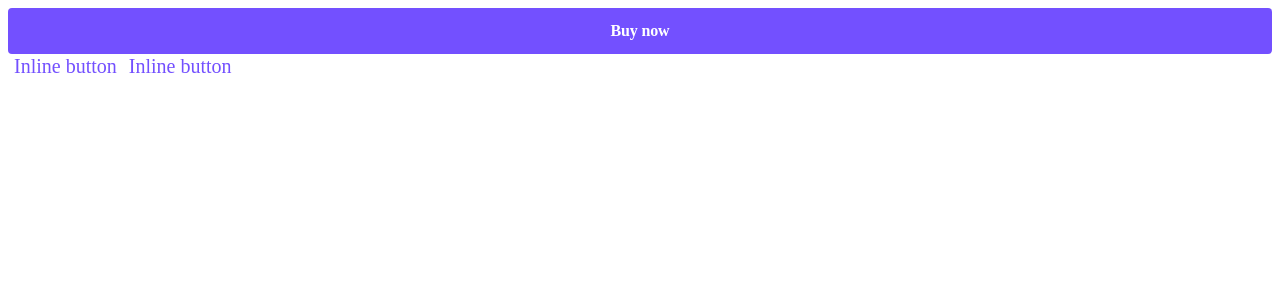
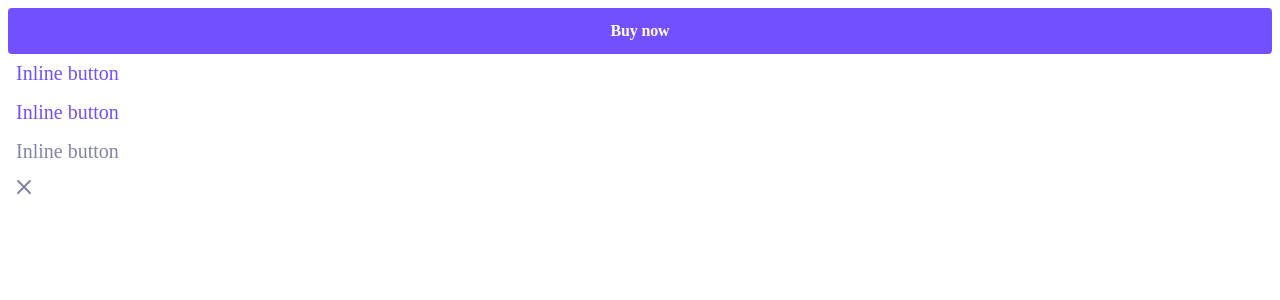
Before and after one commit to JorgeFrias/some-random-react-code, a Next.js app in the folder code-interview-invopop/: page / in a window 1280 px wide. Shown: the top 300 px of the page. Built offline with nearby package versions, Linux system fonts and the light colour scheme.

Commit message:
The close button element.

```diff
--- a/code-interview-invopop/app/page.tsx
+++ b/code-interview-invopop/app/page.tsx
@@ -10,8 +10,11 @@ import {
 } from "../src/components/buttons/LargeButtonComponent";
 
 import {
-  InlineButton
+  InlineButton,
+  ButtonRole as InlineButtonRole,
 } from "../src/components/buttons/InlineButtonComponent";
+
+import { CloseButton } from "../src/components/buttons/CloseButtonComponent";
 
 export default function Home() {
   const tmpOnClick = () => {};
@@ -23,14 +26,19 @@ export default function Home() {
           Buy now
         </LargeButton>
 
-        <InlineButton onClick={tmpOnClick}>
+        <InlineButton role={InlineButtonRole.Primary} onClick={tmpOnClick}>
           Inline button
         </InlineButton>
 
-        <InlineButton onClick={tmpOnClick} backgroundOnHover={true}>
+        <InlineButton role={InlineButtonRole.Primary} onClick={tmpOnClick} backgroundOnHover={true}>
           Inline button
         </InlineButton>
 
+        <InlineButton role={InlineButtonRole.Secondary} onClick={tmpOnClick} backgroundOnHover={true}>
+          Inline button
+        </InlineButton>
+
+        <CloseButton onClick={tmpOnClick} backgroundOnHover={true}/>
       </div>
     </main>
   );
--- /dev/null
+++ b/code-interview-invopop/src/components/buttons/CloseButtonComponent.tsx
@@ -0,0 +1,42 @@
+"use client";
+
+import React from "react";
+import styles from "./InlineButtonComponent.module.scss";
+import { InlineButton, ButtonRole } from "./InlineButtonComponent";
+
+interface Props {
+  backgroundOnHover?: boolean;
+  onClick: () => void;
+}
+
+/**
+ * Defines a standard close button (an X icon).
+ */
+const CloseButton: React.FC<Props> = ({ backgroundOnHover, onClick }) => {
+
+  return (
+    <InlineButton role={ButtonRole.Secondary} onClick={onClick} backgroundOnHover={ backgroundOnHover }>
+      <svg
+        xmlns="http://www.w3.org/2000/svg"
+        width="16"
+        height="16"
+        viewBox="0 0 16 16"
+        fill="none"
+        // style={{ verticalAlign: 'middle' }} // Add this style to center the SVG vertically
+
+      >
+        <path
+          fill-rule="evenodd"
+          clip-rule="evenodd"
+          d="M1.29289 1.29289C1.68342 0.902369 2.31658 0.902369 2.70711 1.29289L8 6.58579L13.2929 1.29289C13.6834 0.902369 14.3166 0.902369 14.7071 1.29289C15.0976 1.68342 15.0976 2.31658 14.7071 2.70711L9.41421 8L14.7071 13.2929C15.0976 13.6834 15.0976 14.3166 14.7071 14.7071C14.3166 15.0976 13.6834 15.0976 13.2929 14.7071L8 9.41421L2.70711 14.7071C2.31658 15.0976 1.68342 15.0976 1.29289 14.7071C0.902369 14.3166 0.902369 13.6834 1.29289 13.2929L6.58579 8L1.29289 2.70711C0.902369 2.31658 0.902369 1.68342 1.29289 1.29289Z"
+        />
+      </svg>
+    </InlineButton>
+  );
+};
+
+InlineButton.defaultProps = {
+  backgroundOnHover: false, // By default, the button will not have a background on hover.
+};
+
+export { CloseButton };
--- a/code-interview-invopop/src/components/buttons/InlineButtonComponent.module.scss
+++ b/code-interview-invopop/src/components/buttons/InlineButtonComponent.module.scss
@@ -3,20 +3,45 @@
 .button_inline {
     color: $color-button-inline;
     font-family: Avenir;
-    font-size: 1.25rem;     // font-size: 20px; 1rem = 16px
+    font-size: 1.25rem;             // font-size: 20px; 1rem = 16px
     font-style: normal;
     font-weight: 350;
-    // line-height: 1.56rem;   // line-height: 25px; 1rem = 16px
+    // line-height: 1.56rem;        // line-height: 25px; 1rem = 16px
 
     // Remove the default button styles
     background-color: transparent;
     border: none;
     outline: none;
 
+    // Layout
+    justify-content: center;
+    display: flex;
+    padding: 0.5rem;
+
+    & > svg {
+        fill: $color-button-inline; // SVGs inside the button
+    }
+
     &:hover {
         color: darken($color-button-inline, 20%);      // Way darker than when it's a button with background, but it's perceived as the same color
         transition: background-color 0.2s ease-in-out;
     }
+
+    // MARK: - Role variations
+    &_secondary {
+        @extend .button_inline;
+        color: $color-action-secondary;
+
+        & > svg {
+            fill: $color-action-secondary; // SVGs inside the button
+        }
+
+        &:hover {
+            color: darken($color-action-secondary, 20%);
+            transition: background-color 0.2s ease-in-out;
+        }
+    }
+
 }
 
 /// Adds a hover region to the button. The hover region is a circle that surrounds the button and is used communicate the area where the user can click.
--- a/code-interview-invopop/src/components/buttons/InlineButtonComponent.tsx
+++ b/code-interview-invopop/src/components/buttons/InlineButtonComponent.tsx
@@ -3,21 +3,61 @@
 import React from "react";
 import styles from "./InlineButtonComponent.module.scss";
 
+// TODO: TextButton is a better name, because the element is not inline, but it has the same visual hierarchy as the text around it.
+
+/**
+ *  Button role, defines the visual hierarchy of the button.
+ */
+enum ButtonRole {
+  Primary,
+  Secondary,
+}
+
 interface Props {
+  role: ButtonRole;
   backgroundOnHover?: boolean;
   children: React.ReactNode;
   onClick: () => void;
 }
 
 /**
+ * Returns the class name for the button, based on the role and if it has a background on hover.
+ */
+const getButtonClass = (role: ButtonRole, backgroundOnHover?: boolean) => {
+  let buttonClass = styles.button_inline;
+
+  // Set the button class based on the role.
+  switch (role) {
+    case ButtonRole.Primary:
+      buttonClass = styles.button_inline;
+      break;
+    case ButtonRole.Secondary:
+      buttonClass = styles.button_inline_secondary;
+      break;
+    default:
+      break;
+  }
+
+  // If the button has a background on hover, add the class.
+  if (backgroundOnHover) {
+    buttonClass += ` ${styles.button_inline_hover_region}`;
+  }
+
+  return buttonClass;
+};
+
+/**
  * Defines a button with the same visual hierarchy as the text around it.
  *
  * Can have a background on hover, to increase the perceived clickable area. When using touch devices, probably is not needed as users are used to this pattern.
  */
-const InlineButton: React.FC<Props> = ({ backgroundOnHover, children, onClick }) => {
-  const buttonClass = backgroundOnHover
-    ? `${styles.button_inline} ${styles.button_inline_hover_region}`
-    : styles.button_inline;
+const InlineButton: React.FC<Props> = ({
+  role,
+  backgroundOnHover,
+  children,
+  onClick,
+}) => {
+  const buttonClass = getButtonClass(role, backgroundOnHover);
 
   return (
     <button onClick={onClick} className={buttonClass}>
@@ -30,4 +70,4 @@ InlineButton.defaultProps = {
   backgroundOnHover: false, // By default, the button will not have a background on hover.
 };
 
-export { InlineButton };
+export { InlineButton, ButtonRole };
```
